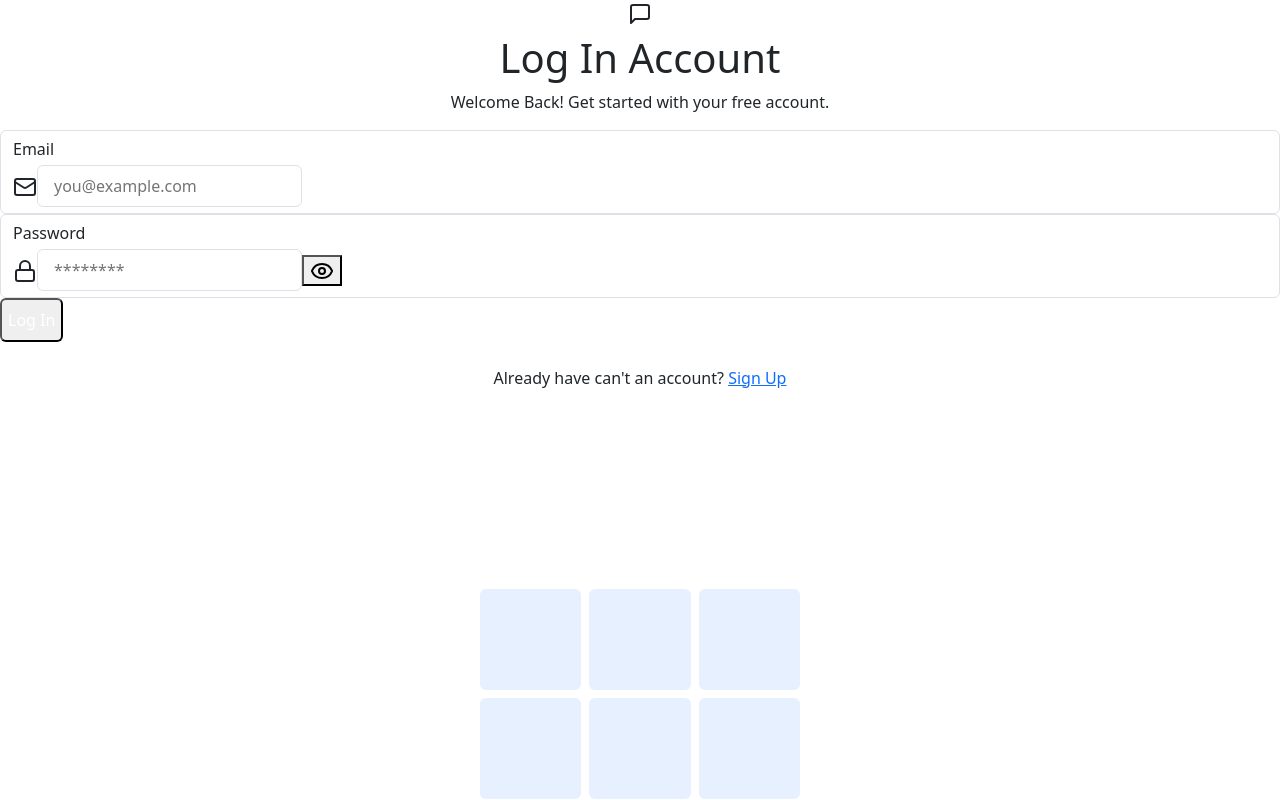
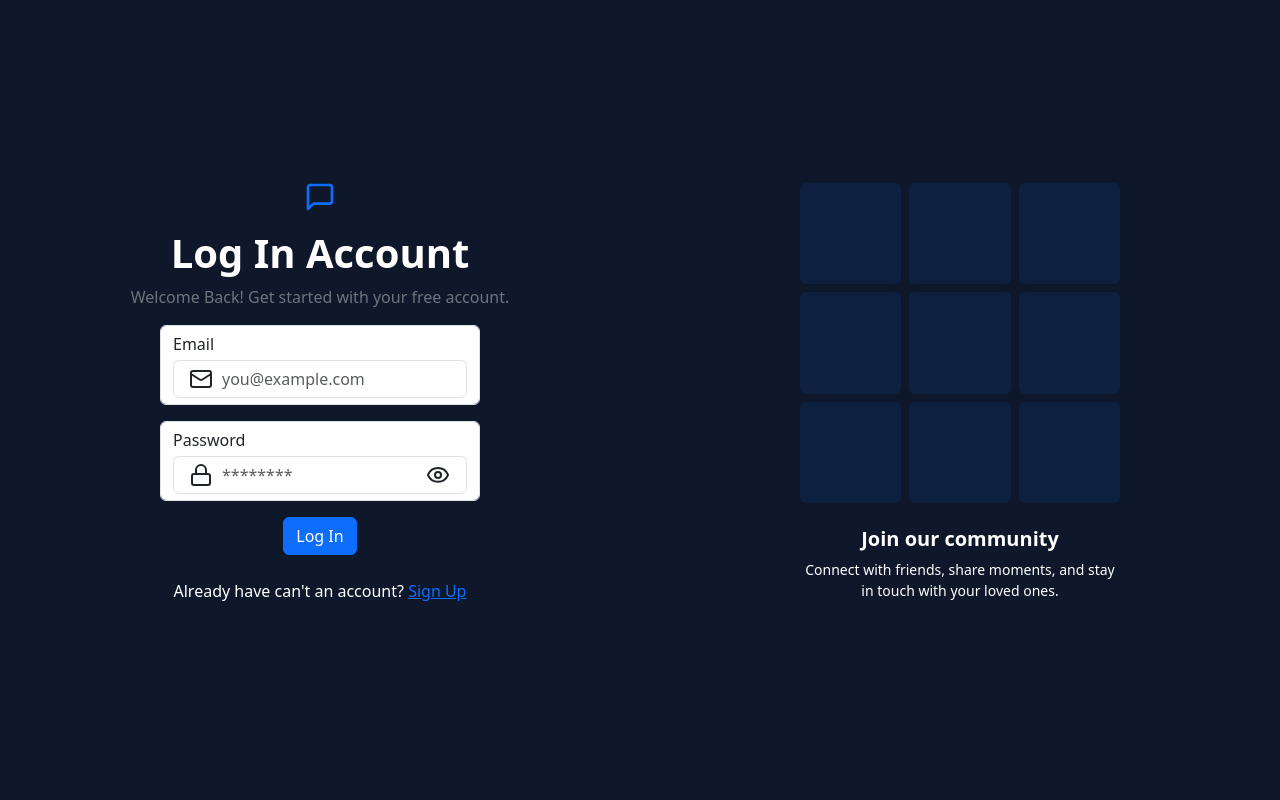
Before and after one commit to harish-gurjar-758/chet_website, a React (Create React App) app in the folder client/: page /login in a window 1280 px wide. Shown: the top 800 px of the page. Built offline with nearby package versions, Linux system fonts and the light colour scheme; no server answers.

Commit message:
set the bootstrap clesses for design

```diff
--- a/client/src/Pages/LogInPage.jsx
+++ b/client/src/Pages/LogInPage.jsx
@@ -28,27 +28,27 @@ export default function LogInPage() {
         if (isValid) logIn(formData);
     };
     return (
-        <div className="flex min-h-screen">
+        <div className="d-flex min-vh-100 h-100 text-white d-flex align-items-center jucstify-content-center flex-wrap" style={{ backgroundColor: '#0f172a' }}>
             {/* Left side (form) */}
-            <div className="w-1/2 p-10 flex flex-col justify-center">
+            <div className="w-50 d-flex flex-column align-items-center justify-content-center">
                 <div className="mb-8 text-center">
                     <div className="mb-2 flex justify-center items-center text-4xl">
-                        <MessageSquare />
+                        <MessageSquare size={32} className='mb-2 text-primary' />
                     </div>
-                    <h1 className="text-3xl font-bold">Log In Account</h1>
-                    <p className="text-gray-600">Welcome Back! Get started with your free account.</p>
+                    <h1 className="fw-bold">Log In Account</h1>
+                    <p className="text-secondary">Welcome Back! Get started with your free account.</p>
                 </div>
 
-                <form onSubmit={handleSubmit} className="space-y-6">
+                <form onSubmit={handleSubmit} className="w-100 form-controler vstack gap-3 d-flex align-items-center jucstify-content-center">
 
                     {/* Email */}
-                    <div className="form-control">
+                    <div className='w-50 form-control'>
                         <label className="block mb-1 font-medium">Email</label>
-                        <div className="relative flex items-center">
-                            <Mail/>
+                        <div className="position-relative bg-transpent">
+                            <Mail className="position-absolute top-50  translate-middle-y ms-3 text-dark" />
                             <input
                                 type="email"
-                                className="w-full pl-10 border rounded px-3 py-2"
+                                className="form-control ps-5"
                                 placeholder="you@example.com"
                                 value={formData.email}
                                 onChange={(e) => setFormData({ ...formData, email: e.target.value })}
@@ -57,13 +57,13 @@ export default function LogInPage() {
                     </div>
 
                     {/* Password */}
-                    <div className="form-control">
+                    <div className='w-50 form-control'>
                         <label className="block mb-1 font-medium">Password</label>
-                        <div className="relative flex items-center">
-                            <Lock className="absolute left-3" />
+                        <div className="position-relative bg-transpent">
+                            <Lock className="position-absolute top-50  translate-middle-y ms-3 text-dark" />
                             <input
                                 type={showPassword ? "text" : "password"}
-                                className="w-full pl-10 pr-10 border rounded px-3 py-2"
+                                className="form-control ps-5"
                                 placeholder="********"
                                 value={formData.password}
                                 onChange={(e) => setFormData({ ...formData, password: e.target.value })}
@@ -71,7 +71,7 @@ export default function LogInPage() {
                             <button
                                 type="button"
                                 onClick={() => setShowPassword(!showPassword)}
-                                className="absolute right-3"
+                                className="btn btn-sm position-absolute top-50 end-0 translate-middle-y me-2"
                             >
                                 {showPassword ? <EyeOff /> : <Eye />}
                             </button>
@@ -82,11 +82,11 @@ export default function LogInPage() {
                     <button
                         type="submit"
                         disabled={isSigningUp}
-                        className="w-full bg-blue-600 text-white py-2 rounded hover:bg-blue-700 disabled:opacity-50"
+                        className="btn btn-primary w-45 justify-center"
                     >
                         {isSigningUp ? (
-                            <span className="flex items-center justify-center gap-2">
-                                <Loader2 className="animate-spin" />
+                            <span className="btn btn-primary w-100 justify-center">
+                                <Loader2 className="me-2 spinner-border spinner-border-sm"  />
                                 Loading...
                             </span>
                         ) : (
@@ -106,7 +106,7 @@ export default function LogInPage() {
             </div>
 
             {/* Right side (image) */}
-            <div className="w-1/2 hidden md:block">
+            <div className="w-50 d-none d-lg-flex align-items-center justify-content-center">
                 <AuthImagePattern
                     title="Join our community"
                     subtitle="Connect with friends, share moments, and stay in touch with your loved ones."
--- a/client/src/Pages/SignUpPage.jsx
+++ b/client/src/Pages/SignUpPage.jsx
@@ -25,17 +25,17 @@ export default function SignUpPage() {
     };
 
     return (
-        <div className="d-flex min-vh-100 h-100 text-white d-flex align-items-center jucstify-content-center" style={{ backgroundColor: '#0f172a' }}>
+        <div className="d-flex min-vh-100 h-100 text-white d-flex align-items-center jucstify-content-center flex-wrap" style={{ backgroundColor: '#0f172a' }}>
             {/* Left (form) */}
-            <div className="w-50 d-flex flex-column align-items-center justify-content-center px-5">
+            <div className="w-50 d-flex flex-column align-items-center justify-content-center ">
                 <div className="text-center mb-4">
                     <MessageSquare size={32} className="mb-2 text-primary" />
                     <h2 className="fw-bold">Create Account</h2>
                     <p className="text-secondary">Get started with your free account</p>
                 </div>
-                <form onSubmit={handleSubmit} className="w-50 form-controler vstack gap-3">
+                <form onSubmit={handleSubmit} className="w-100 form-controler vstack gap-3 d-flex align-items-center jucstify-content-center">
                     {/* Full Name */}
-                    <div>
+                    <div className='w-50 form-control'>
                         <label className="form-label">Full Name</label>
                         <div className="position-relative bg-transpent">
                             <User className="position-absolute top-50  translate-middle-y ms-3 text-dark" />
@@ -48,7 +48,7 @@ export default function SignUpPage() {
                         </div>
                     </div>
                     {/* Email */}
-                    <div>
+                    <div className='w-50 form-control'>
                         <label className="form-label">Email</label>
                         <div className="position-relative bg-transprant">
                             <Mail className="position-absolute top-50 translate-middle-y ms-3 text-dark" />
@@ -62,7 +62,7 @@ export default function SignUpPage() {
                         </div>
                     </div>
                     {/* Password */}
-                    <div>
+                    <div className='w-50 form-control'>
                         <label className="form-label">Password</label>
                         <div className="position-relative bg-transprant">
                             <Lock className="position-absolute top-50 translate-middle-y ms-3 text-dark" />
@@ -84,7 +84,7 @@ export default function SignUpPage() {
                     </div>
 
                     {/* Submit Button */}
-                    <button className="btn btn-primary w-100" disabled={isSigningUp}>
+                    <button className="btn btn-primary w-45" disabled={isSigningUp}>
                         {isSigningUp ? (
                             <>
                                 <Loader2 className="me-2 spinner-border spinner-border-sm" />
@@ -102,7 +102,7 @@ export default function SignUpPage() {
             </div>
 
             {/* Right (grid pattern) */}
-            <div className="w-50 d-none d-lg-flex align-items-center justify-content-center p-5">
+            <div className="w-50 d-none d-lg-flex align-items-center justify-content-center ">
                 <AuthImagePattern
                     title="Join our community"
                     subtitle="Connect with friends, share moments, and stay in touch with your loved ones."
```
